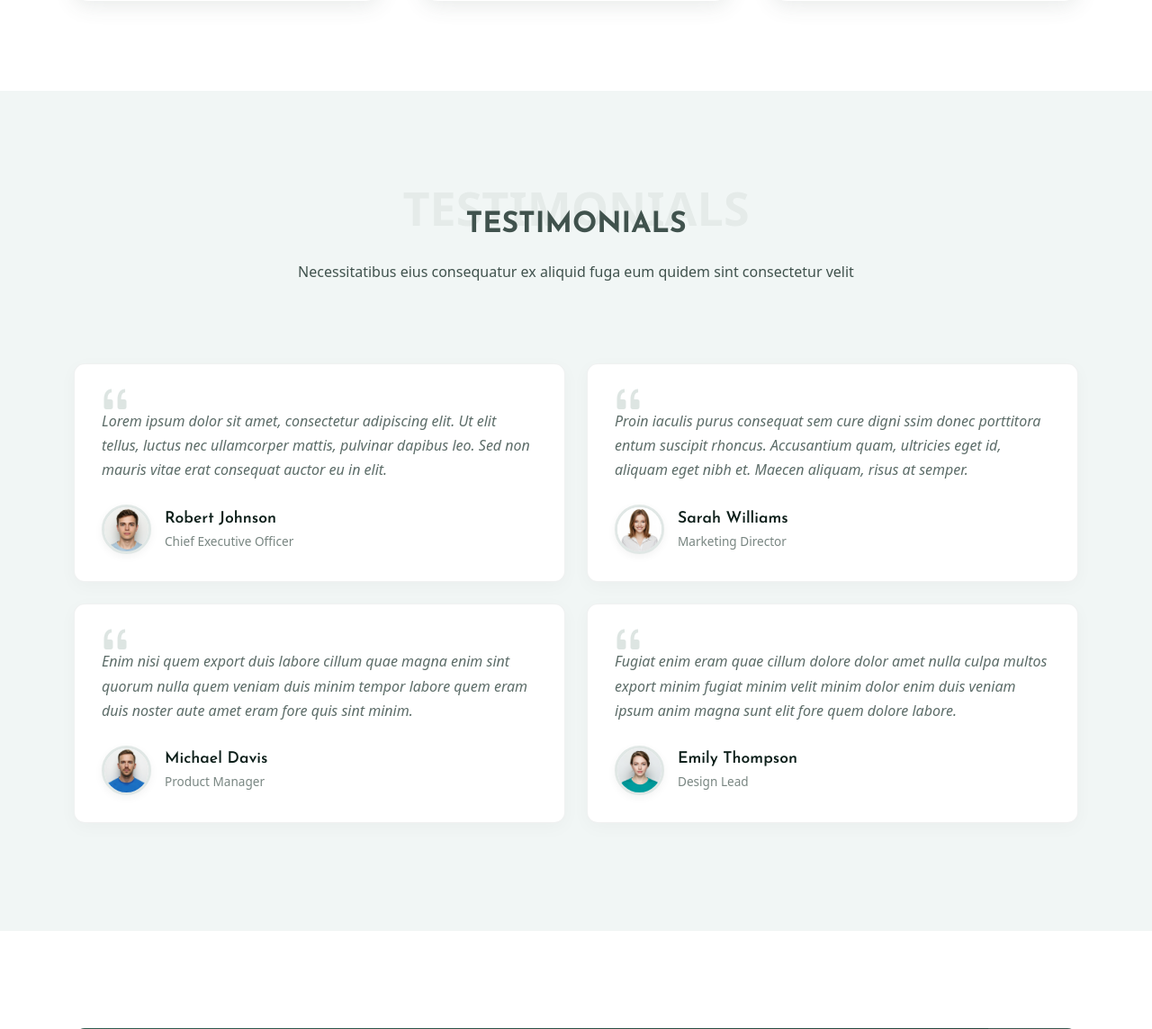
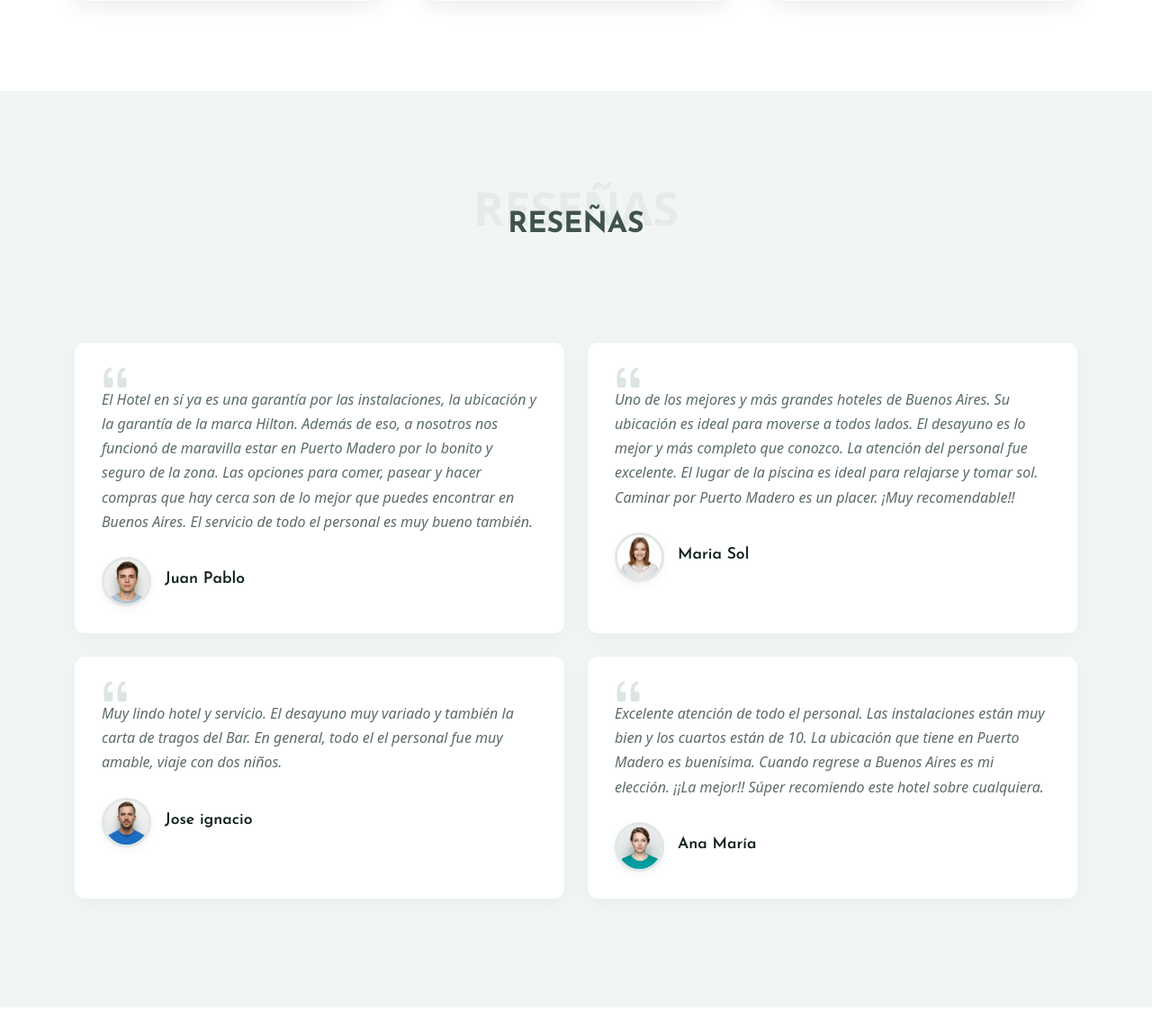
Before and after one commit to ValentinSomoza/Grupo-IDS-TP2, a Flask app: page / in a window 1280 px wide; the page is wider, and only the part inside the window is pictured. Shown: the part 3661-4805 px from the top of that part at 90% size. Run offline with Flask 3, Linux system fonts and the light colour scheme; some libraries are stand-ins or nearby versions.

Commit message:
#31: Agrego información  a la sección de reseñas

```diff
--- a/Frontend/templates/index.html
+++ b/Frontend/templates/index.html
@@ -371,9 +371,8 @@
 
     <!-- Section Title -->
     <div class="container section-title" data-aos="fade-up">
-      <span class="description-title">Testimonials</span>
-      <h2>Testimonials</h2>
-      <p>Necessitatibus eius consequatur ex aliquid fuga eum quidem sint consectetur velit</p>
+      <span class="description-title">Reseñas</span>
+      <h2>Reseñas</h2>
     </div><!-- End Section Title -->
 
     <div class="container" data-aos="fade-up" data-aos-delay="100">
@@ -389,13 +388,17 @@
                 <i class="bi bi-quote"></i>
               </div>
               <div class="testimonial-content">
-                <p>Lorem ipsum dolor sit amet, consectetur adipiscing elit. Ut elit tellus, luctus nec ullamcorper mattis, pulvinar dapibus leo. Sed non mauris vitae erat consequat auctor eu in elit.</p>
+                <p>El Hotel en sí ya es una garantía por las instalaciones,
+                  la ubicación y la garantía de la marca Hilton. Además de eso, a
+                  nosotros nos funcionó de maravilla estar en Puerto Madero por lo bonito
+                  y seguro de la zona. Las opciones para comer, pasear y hacer compras que
+                  hay cerca son de lo mejor que puedes encontrar en Buenos Aires. El servicio de
+                  todo el personal es muy bueno también.</p>
               </div>
               <div class="testimonial-author">
                 <img src="{{ url_for('static', filename='img/person/person-m-5.webp') }} " alt="Client" class="img-fluid rounded-circle" loading="lazy">
                 <div class="author-info">
-                  <h4>Robert Johnson</h4>
-                  <span>Chief Executive Officer</span>
+                  <h4>Juan Pablo</h4>
                 </div>
               </div>
             </div>
@@ -408,13 +411,16 @@
                 <i class="bi bi-quote"></i>
               </div>
               <div class="testimonial-content">
-                <p>Proin iaculis purus consequat sem cure digni ssim donec porttitora entum suscipit rhoncus. Accusantium quam, ultricies eget id, aliquam eget nibh et. Maecen aliquam, risus at semper.</p>
+                <p>Uno de los mejores y más grandes hoteles de Buenos Aires.
+                  Su ubicación es ideal para moverse a todos lados. El desayuno es lo mejor y
+                  más completo que conozco. La atención del personal fue excelente. El lugar de
+                  la piscina es ideal para relajarse y tomar sol. Caminar por Puerto Madero es
+                  un placer. ¡Muy recomendable!!</p>
               </div>
               <div class="testimonial-author">
                 <img src="{{ url_for('static', filename='img/person/person-f-7.webp') }} " alt="Client" class="img-fluid rounded-circle" loading="lazy">
                 <div class="author-info">
-                  <h4>Sarah Williams</h4>
-                  <span>Marketing Director</span>
+                  <h4>Maria Sol</h4>
                 </div>
               </div>
             </div>
@@ -427,13 +433,14 @@
                 <i class="bi bi-quote"></i>
               </div>
               <div class="testimonial-content">
-                <p>Enim nisi quem export duis labore cillum quae magna enim sint quorum nulla quem veniam duis minim tempor labore quem eram duis noster aute amet eram fore quis sint minim.</p>
+                <p>Muy lindo hotel y servicio. El desayuno muy variado y también la carta de
+                  tragos del Bar. En general, todo el el personal fue muy amable, viaje con dos
+                  niños.</p>
               </div>
               <div class="testimonial-author">
                 <img src="{{ url_for('static', filename='img/person/person-m-9.webp') }} " alt="Client" class="img-fluid rounded-circle" loading="lazy">
                 <div class="author-info">
-                  <h4>Michael Davis</h4>
-                  <span>Product Manager</span>
+                  <h4>Jose ignacio</h4>
                 </div>
               </div>
             </div>
@@ -446,13 +453,15 @@
                 <i class="bi bi-quote"></i>
               </div>
               <div class="testimonial-content">
-                <p>Fugiat enim eram quae cillum dolore dolor amet nulla culpa multos export minim fugiat minim velit minim dolor enim duis veniam ipsum anim magna sunt elit fore quem dolore labore.</p>
+                <p>Excelente atención de todo el personal. Las instalaciones están muy bien
+                  y los cuartos están de 10. La ubicación que tiene en Puerto Madero
+                  es buenísima. Cuando regrese a Buenos Aires es mi elección. ¡¡La mejor!!
+                  Súper recomiendo este hotel sobre cualquiera.</p>
               </div>
               <div class="testimonial-author">
                 <img src="{{ url_for('static', filename='img/person/person-f-3.webp') }} " alt="Client" class="img-fluid rounded-circle" loading="lazy">
                 <div class="author-info">
-                  <h4>Emily Thompson</h4>
-                  <span>Design Lead</span>
+                  <h4>Ana María</h4>
                 </div>
               </div>
             </div>
```
